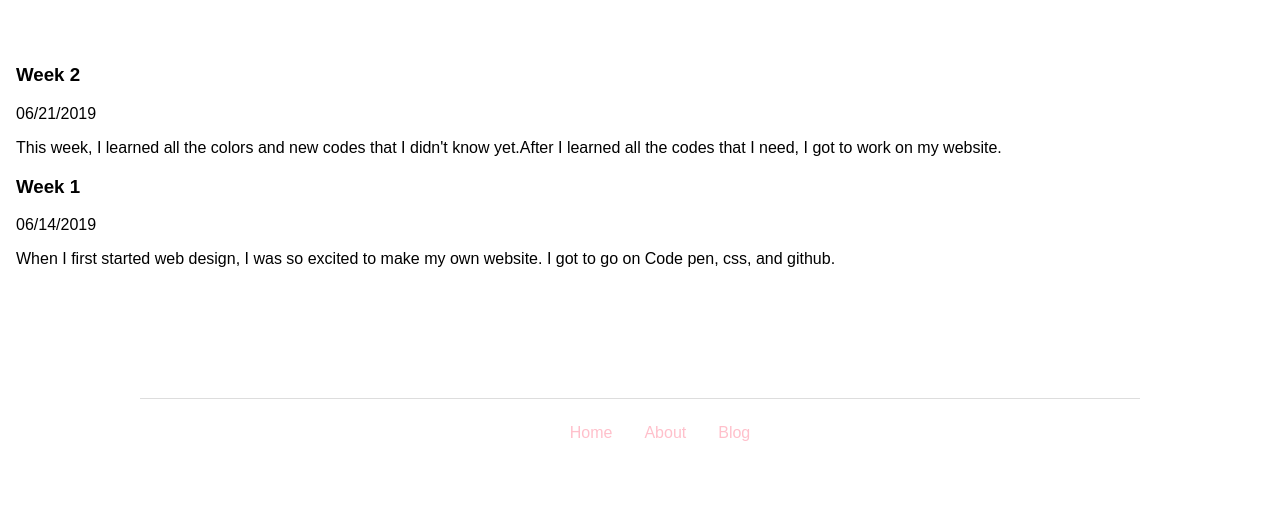
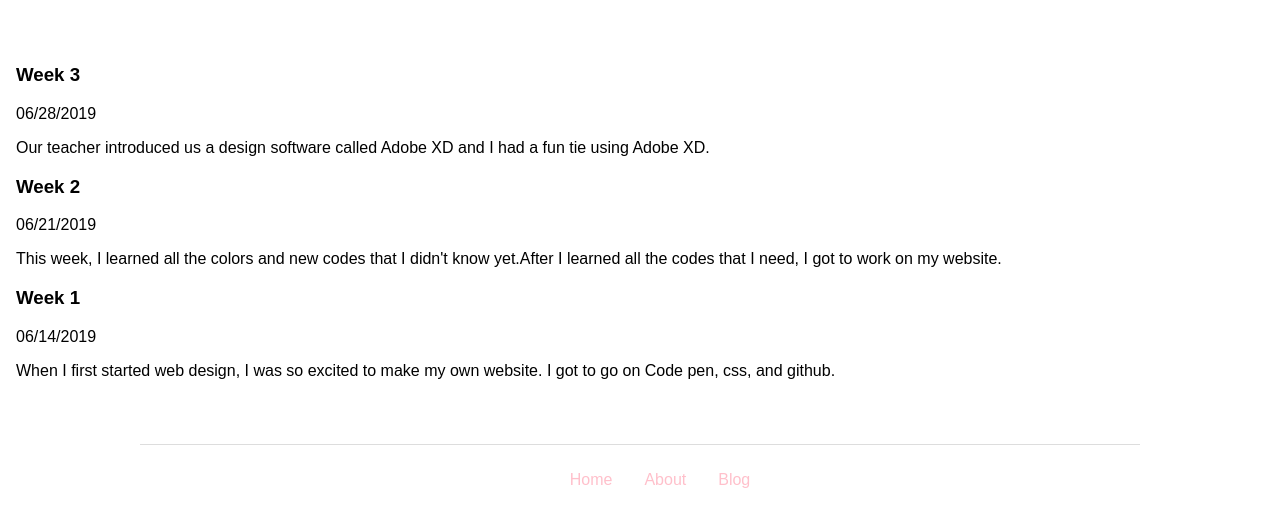
Before and after one commit to iwebstudent24/iwebstudent24.github.io, a plain HTML site: page blog.html in a window 1280 px wide. Shown: the part 334-839 px from the top of the page. Before the commit the page ends 800 px from the top, so only its background shows below. Drawn offline with Linux system fonts and the light colour scheme.

Commit message:
ffgfgfvvvv

```diff
--- a/blog.html
+++ b/blog.html
@@ -28,6 +28,11 @@
             <p>Notes taken as I learned web design this summer</p>
         </section>
         <section class="blog-archives">
+            <article class="blog-entry">
+
+                <h3>Week 3</h3>
+                <div class="date">06/28/2019</div>
+                <p>Our teacher introduced us a design software called Adobe XD and I had a fun tie using Adobe XD.</p>
 
                 <article class="blog-entry">
 
@@ -42,7 +47,8 @@
 
                     <h3>Week 1</h3>
                     <div class="date">06/14/2019</div>
-                <p>When I first started web design, I was so excited to make my own website. I got to go on Code pen,
+                    <p>When I first started web design, I was so excited to make my own website. I got to go on Code
+                        pen,
                         css, and github.</p>
 
                 </article>
```
Lines whose indentation alone changed are shown as unchanged.
